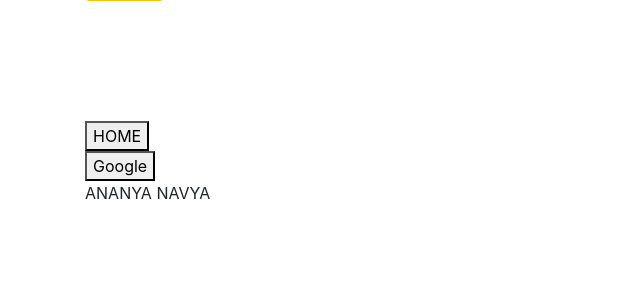
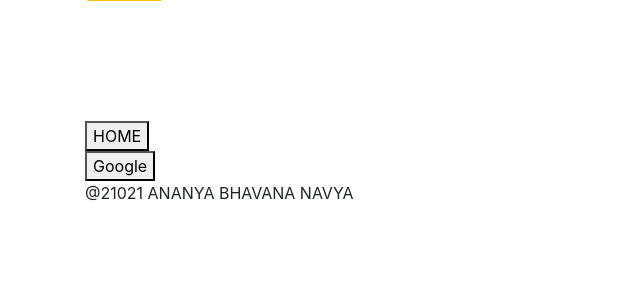
Before and after one commit to ananya-menon/Liver-2.0-, a Flask app: page / in a window 1280 px wide. Shown: the part 417-709 px from the top of the page, without its empty margins (0-640 px from the left). Run offline with Flask 2, Linux system fonts and the light colour scheme; parts of the project's set-up code (start-up, migrations or seed data) failed here and were passed over; some libraries are stand-ins or nearby versions.

Commit message:
Update liver.html

```diff
--- a/templates/liver.html
+++ b/templates/liver.html
@@ -65,7 +65,7 @@
             <button type="button">HOME</button></div></a>
         <div><a href="https://google.com/"class="icon-link">
         <button type="button">Google</button></div></a>
-        <p>ANANYA NAVYA</p>
+        <p>@21021 ANANYA BHAVANA NAVYA</p>
 
 
     </div>
```
